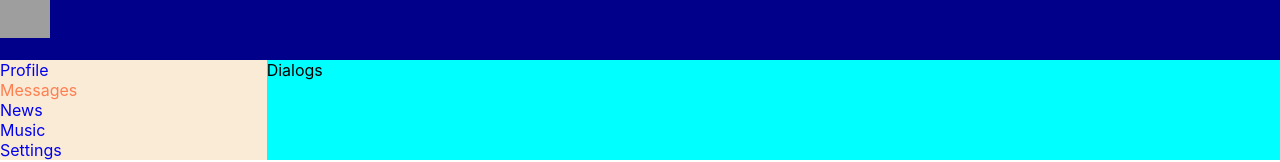
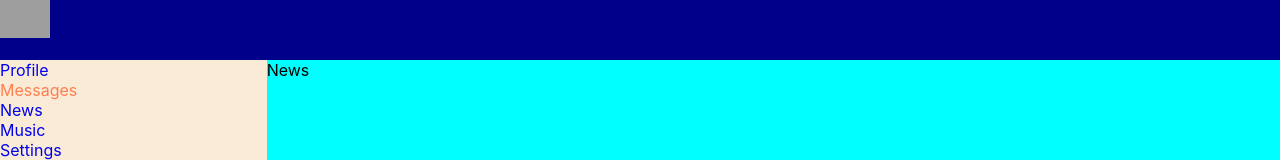
Before and after one commit to Dergacz/social_network_by_lessons, a React (Create React App) app: page /news in a window 1280 px wide. Shown: the top 162 px of the page. Built offline with nearby package versions, Linux system fonts and the light colour scheme; grey boxes are pictures that could not be loaded.

Commit message:
add social network by lesson 19

```diff
--- a/package.json
+++ b/package.json
@@ -10,8 +10,10 @@
     "@types/node": "^12.0.0",
     "@types/react": "^17.0.0",
     "@types/react-dom": "^17.0.0",
+    "@types/react-router-dom": "^5.1.7",
     "react": "^17.0.2",
     "react-dom": "^17.0.2",
+    "react-router-dom": "^5.2.0",
     "react-scripts": "4.0.3",
     "typescript": "^4.1.2",
     "web-vitals": "^1.0.1"
--- a/src/App.tsx
+++ b/src/App.tsx
@@ -4,6 +4,10 @@ import {Header} from "./components/Header/Header";
 import {NavBar} from "./components/NavBar/NavBar";
 import {Profile} from "./components/Profile/Profile";
 import {Dialogs} from "./components/Dialogs/Dialogs";
+import {BrowserRouter, Route} from "react-router-dom";
+import {News} from "./components/News/News";
+import {Music} from "./components/Music/Music";
+import {Settings} from "./components/Settings/Settings";
 
 function App() {
     return (
@@ -11,8 +15,14 @@ function App() {
             <Header/>
             <NavBar/>
             <div className={"app_wrapper_content"}>
-                {/*<Profile/>*/}
-                <Dialogs/>
+                <BrowserRouter>
+                    <Route path={"/profile"} render={() => <Profile/>}/>
+                    <Route path={"/dialogs"} render={() => <Dialogs/>}/>
+                    <Route path={"/news"} render={() => <News/>}/>
+                    <Route path={"/music"} render={() => <Music/>}/>
+                    <Route path={"/settings"} render={() => <Settings/>}/>
+                </BrowserRouter>
+
             </div>
 
         </div>
--- a/src/components/Dialogs/Dialogs.tsx
+++ b/src/components/Dialogs/Dialogs.tsx
@@ -1,5 +1,5 @@
 import React from "react";
-import s from "./Dialogs.module.css"
+import s from "./Dialogs.module.css";
 
 export const Dialogs = () => {
     return (
--- /dev/null
+++ b/src/components/Music/Music.tsx
@@ -0,0 +1,10 @@
+import React from "react";
+import s from "./Music.module.css";
+
+export const Music = () => {
+    return (
+        <div>
+            Music
+        </div>
+    )
+}
--- a/src/components/NavBar/NavBar.tsx
+++ b/src/components/NavBar/NavBar.tsx
@@ -5,19 +5,19 @@ export const NavBar = () => {
     return (
         <nav className={s.nav}>
             <div>
-                <a className={s.item} href={"#"}>Profile</a>
+                <a className={s.item} href={"/profile"}>Profile</a>
             </div>
             <div>
-                <a className={`${s.item} ${s.active}`} href={"#"}>Messages</a>
+                <a className={`${s.item} ${s.active}`} href={"/dialogs"}>Messages</a>
             </div>
             <div>
-                <a className={s.item} href={"#"}>News</a>
+                <a className={s.item} href={"/news"}>News</a>
             </div>
             <div>
-                <a className={s.item} href={"#"}>Music</a>
+                <a className={s.item} href={"/music"}>Music</a>
             </div>
             <div>
-                <a className={s.item} href={"#"}>Settings</a>
+                <a className={s.item} href={"/settings"}>Settings</a>
             </div>
 
         </nav>
--- /dev/null
+++ b/src/components/News/News.tsx
@@ -0,0 +1,10 @@
+import React from "react";
+import s from "./News.module.css";
+
+export const News = () => {
+    return (
+        <div>
+            News
+        </div>
+    )
+}
--- /dev/null
+++ b/src/components/Settings/Settings.tsx
@@ -0,0 +1,10 @@
+import React from "react";
+import s from "./Settings.module.css";
+
+export const Settings = () => {
+    return (
+        <div>
+            Settings
+        </div>
+    )
+}
```
Also changed, not shown: src/components/Music/Music.module.css (added), src/components/News/News.module.css (added), src/components/Settings/Settings.module.css (added), 2 other files (tests, documents, lock files or other folders).
